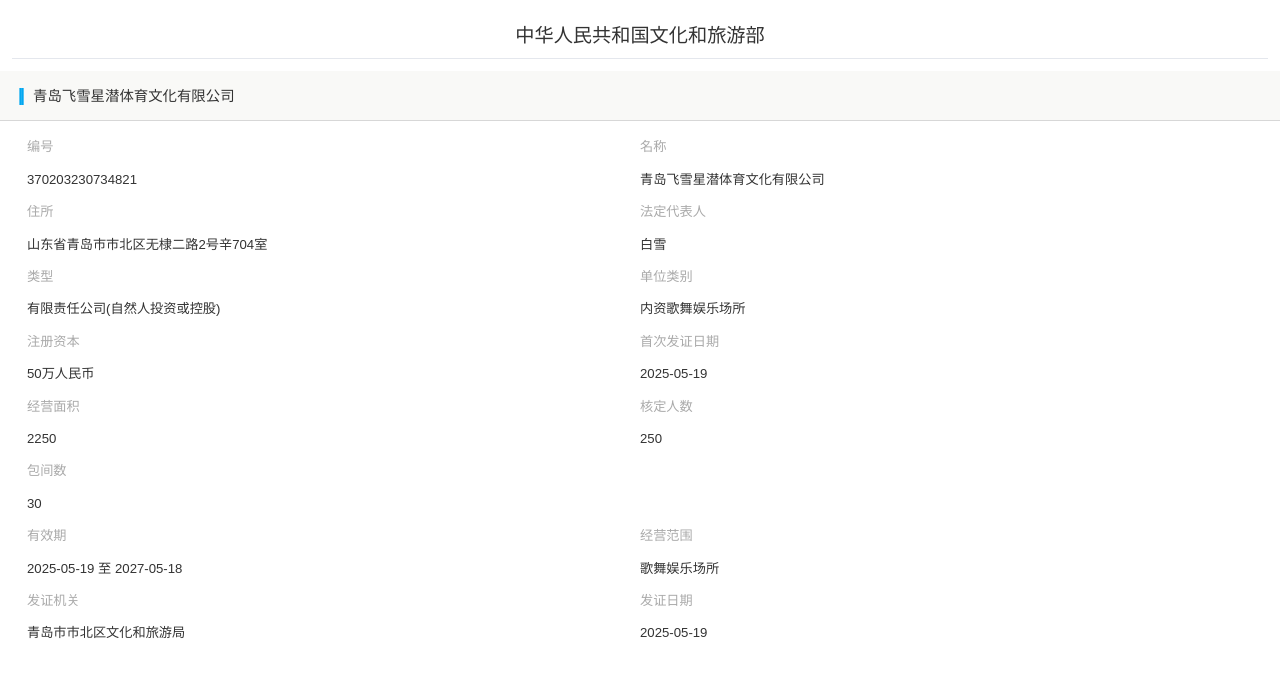
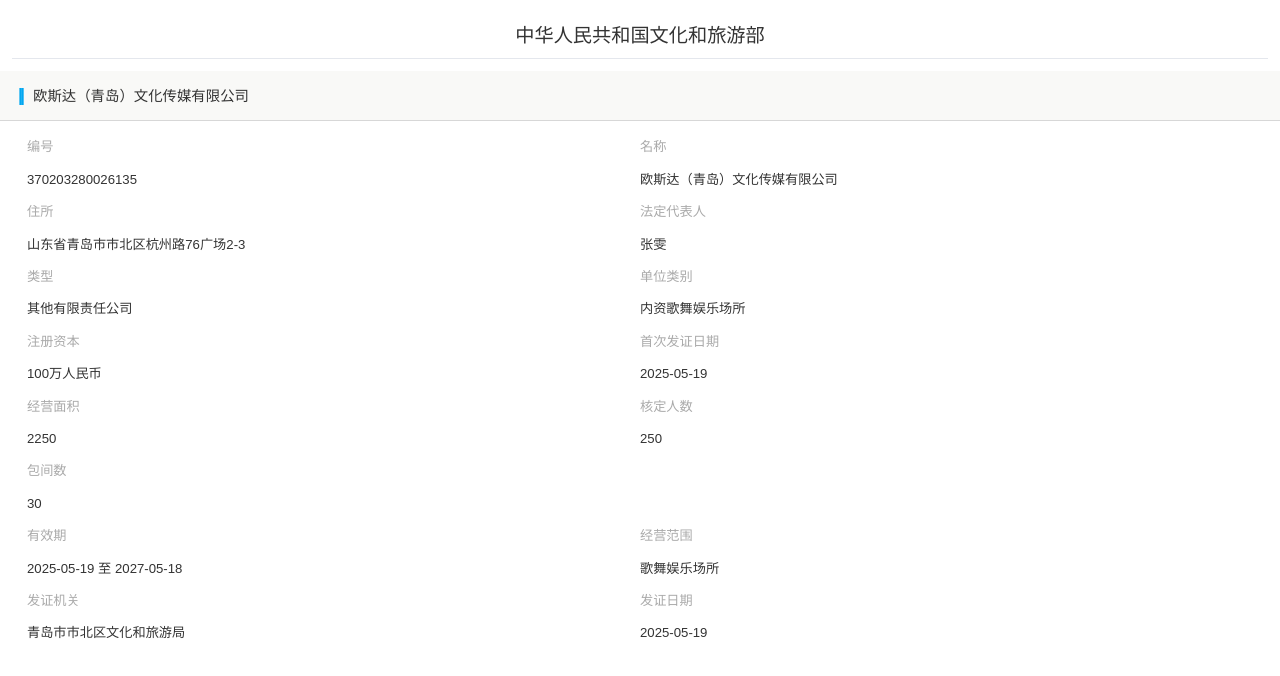
Before and after one commit to jbhdxkz-166/MA7KYA82-8, a plain HTML site: page index.html in a window 1280 px wide. Drawn offline with Linux system fonts and the light colour scheme.

Commit message:
Update index.html

```diff
--- a/index.html
+++ b/index.html
@@ -420,33 +420,33 @@
     </div>
 
     <div class="first">
-        <span class="xd">|</span><span>青岛飞雪星潜体育文化有限公司</span>
+        <span class="xd">|</span><span>欧斯达（青岛）文化传媒有限公司</span>
     </div>
     <div class="ycxx">
         <div class="ycxx-content">
             <div class="ycxx-left">
                 <span>编号</span>
-                <span>370203230734821</span>
+                <span>370203280026135</span>
             </div>
             <div class="ycxx-left">
                 <span>名称</span>
-                <span>青岛飞雪星潜体育文化有限公司</span>
+                <span>欧斯达（青岛）文化传媒有限公司</span>
             </div>
         </div>
         <div class="ycxx-content">
             <div class="ycxx-left">
                 <span>住所</span>
-                <span>山东省青岛市市北区无棣二路2号辛704室</span>
+                <span>山东省青岛市市北区杭州路76广场2-3</span>
             </div>
             <div class="ycxx-left">
                 <span>法定代表人</span>
-                <span>白雪</span>
+                <span>张雯</span>
             </div>
         </div>
         <div class="ycxx-content">
             <div class="ycxx-left">
                 <span>类型</span>
-                <span>有限责任公司(自然人投资或控股)</span>
+                <span>其他有限责任公司</span>
             </div>
             <div class="ycxx-left">
                 <span>单位类别</span>
@@ -456,7 +456,7 @@
         <div class="ycxx-content">
             <div class="ycxx-left">
                 <span>注册资本</span>
-                <span>50万人民币</span>
+                <span>100万人民币</span>
             </div>
             <div class="ycxx-left">
                 <span>首次发证日期</span>
```
